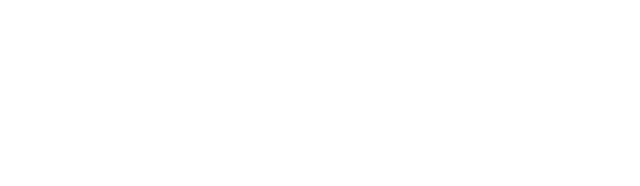
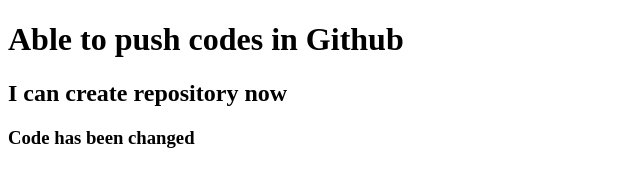
Before and after one commit to jannatul-mou149/first-repo, a plain HTML site: page index.html in a window 1280 px wide. Shown: the whole page, without its empty margins (0-640 px from the left). Drawn offline with Linux system fonts and the light colour scheme.

Commit message:
added header

```diff
--- a/index.html
+++ b/index.html
@@ -7,6 +7,8 @@
     <title>First GitHub Repo</title>
 </head>
 <body>
-
+    <h1>Able to push codes in Github</h1>
+    <h2>I can create repository now</h2>
+    <h3>Code has been changed</h3>
 </body>
 </html>
```
